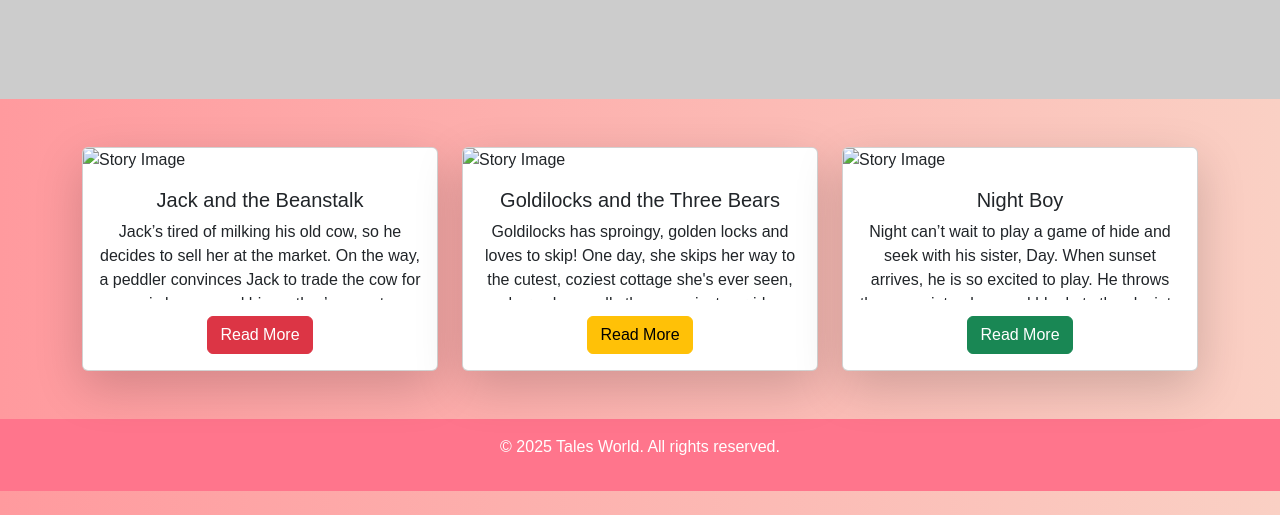
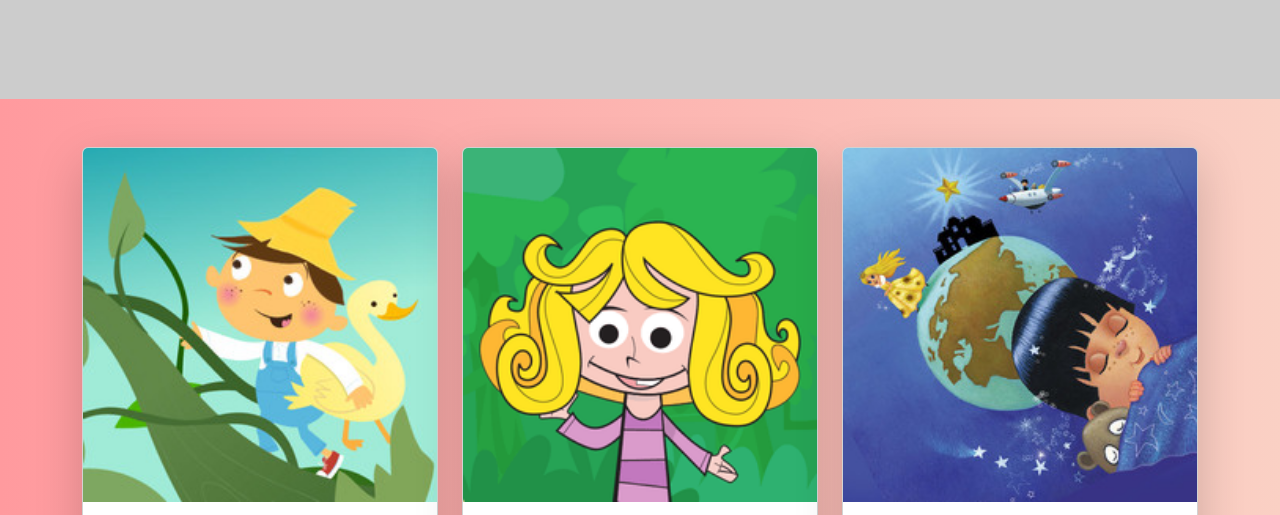
Before and after one commit to Srilatha1105/TalesWorld, a plain HTML site: page index.html in a window 1280 px wide. Shown: the part 257-772 px from the top of the page. Drawn offline with nearby package versions, Linux system fonts and the light colour scheme; placeholder pictures from the web are drawn by us.

Commit message:
Update index.html

```diff
--- a/index.html
+++ b/index.html
@@ -84,7 +84,7 @@
         <div class="row">
             <div class="col-md-4">
                 <div class="card shadow-lg">
-                    <img src="bootstrap/previewImage._CC3.jpg" class="card-img-top" alt="Story Image">
+                    <img src="previewImage._CC3.jpg" class="card-img-top" alt="Story Image">
                     <div class="card-body text-center">
                         <h5 class="card-title">Jack and the Beanstalk</h5>
                         <p class="card-text">Jack’s tired of milking his old cow, so he decides to sell her at the market. On the way, a peddler convinces Jack to trade the cow for magic beans, and his mother’s none too happy about it. When she tosses the beans out the window and a beanstalk shoots up into the sky, Jack just can’t resist finding out what’s at the top—a giant castle! There he finds a goose that can lay golden eggs, and . . . what’s that? “Fee fi fo fummy!” It’s a giant that thinks Jack smells “yum, yum, yummy!” But when the giant follows Jack down the beanstalk, Jack and the giant find a way to become friends.</p>
@@ -94,7 +94,7 @@
             </div>
             <div class="col-md-4">
                 <div class="card shadow-lg">
-                    <img src="bootstrap\previewImage.3819T_.png" class="card-img-top" alt="Story Image">
+                    <img src="previewImage.3819T_.png" class="card-img-top" alt="Story Image">
                     <div class="card-body text-center">
                         <h5 class="card-title">Goldilocks and the Three Bears</h5>
                         <p class="card-text">Goldilocks has sproingy, golden locks and loves to skip! One day, she skips her way to the cutest, coziest cottage she's ever seen, where she smells the yummiest porridge from inside! This makes her already-hungry tummy rumble even louder! Join Goldilocks in this new take on a beloved classic as she gets carried away in the three bears’ cottage. What do you think the three bears will do when they find the girl who’s eaten their porridge, sat in their chairs, and fell asleep in the bed that’s “just right”?</p>
@@ -104,7 +104,7 @@
             </div>
             <div class="col-md-4">
                 <div class="card shadow-lg">
-                    <img src="bootstrap\previewImage_22.2kJHO8.jpg" class="card-img-top" alt="Story Image">
+                    <img src="previewImage_22.2kJHO8.jpg" class="card-img-top" alt="Story Image">
                     <div class="card-body text-center">
                         <h5 class="card-title">Night Boy</h5>
                         <p class="card-text">Night can’t wait to play a game of hide and seek with his sister, Day. When sunset arrives, he is so excited to play. He throws the moon into place and blankets the sky into darkness. With his teddy bear, he flies into space, painting the skies with planets and stars. He forgets about the game with his sister until sunrise, when they meet again.</p>
```
